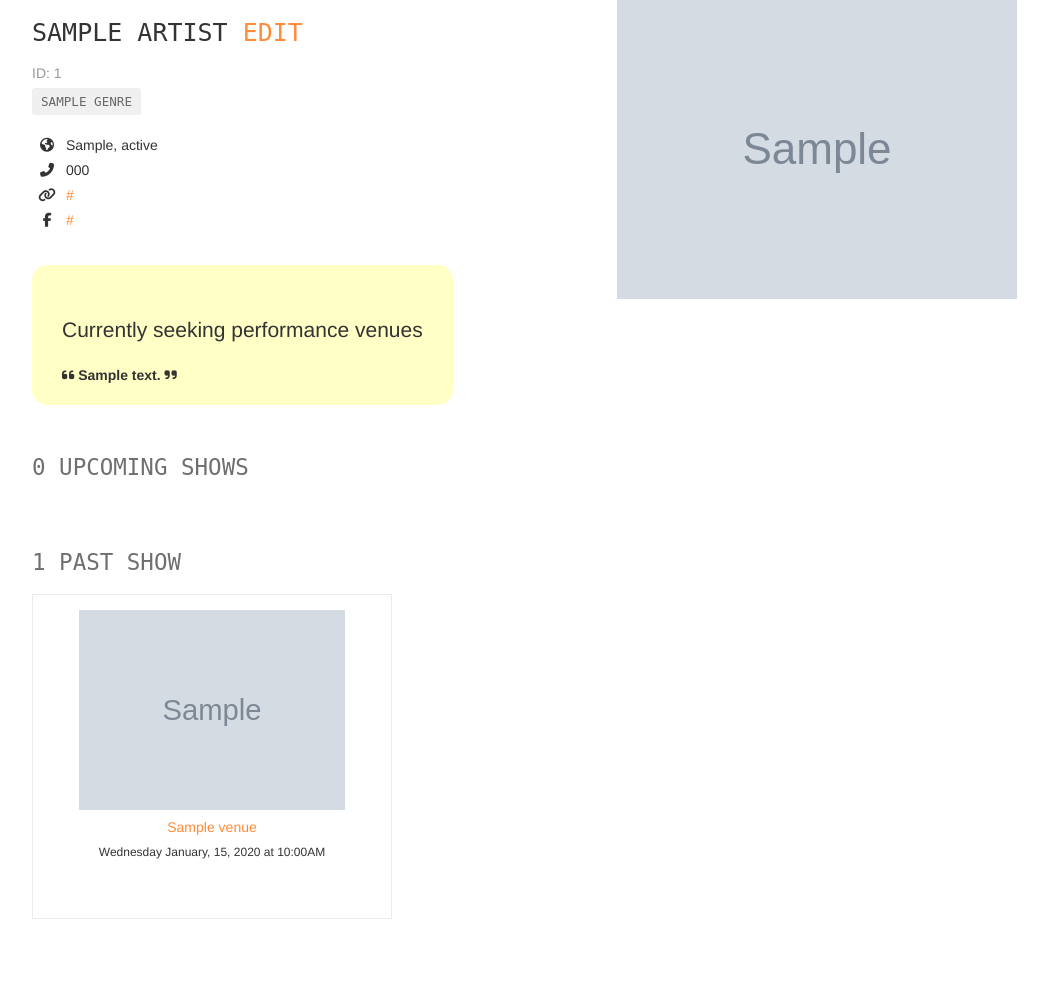
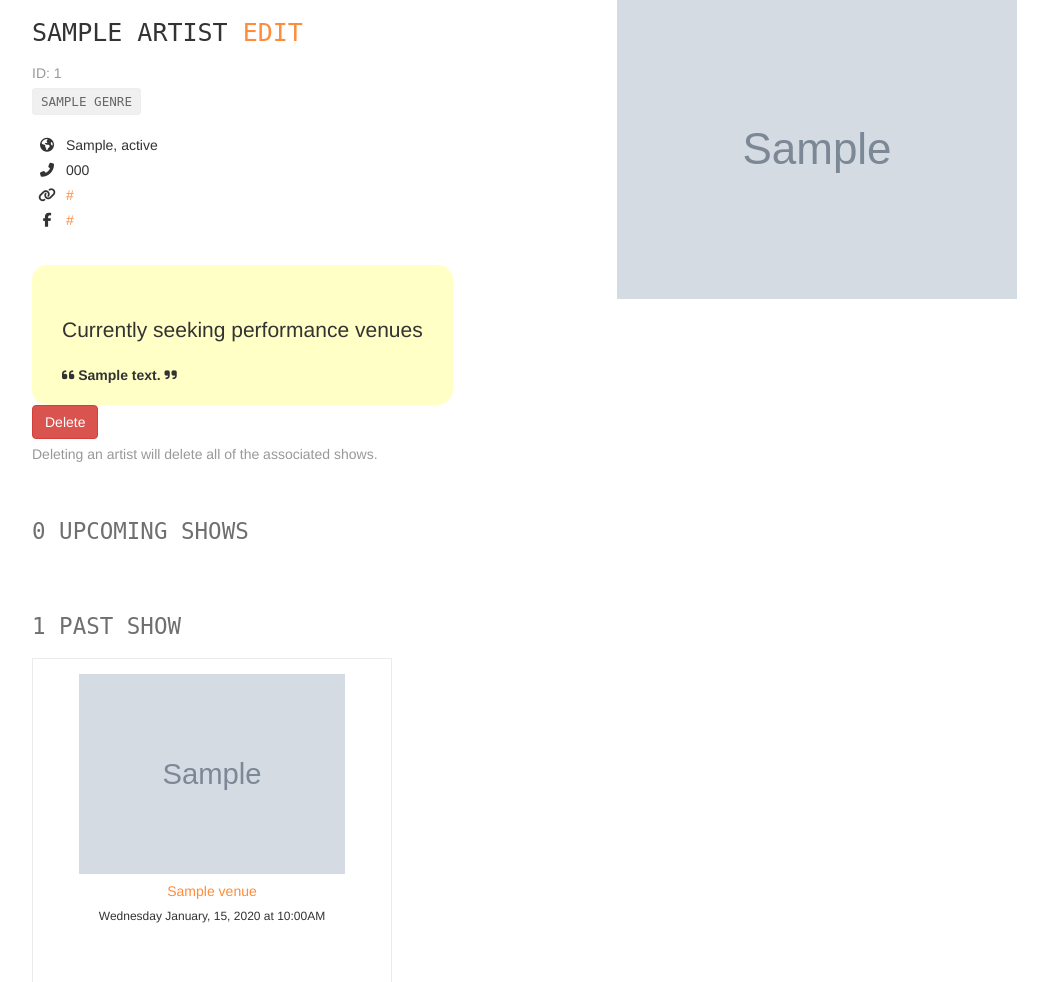
Before and after one commit to ameernasser88/Fyyur, a Flask app: page /artists/1 in a window 1280 px wide. Shown: the part 81-1063 px from the top of the page, without its empty margins (38-1086 px from the left). Run offline with Flask 2, Linux system fonts and the light colour scheme; tables that the repository leaves empty hold one stand-in row (values such as "Sample post"); grey boxes marked "Sample" are stand-in pictures; some libraries are stand-ins or nearby versions.

Commit message:
delete artist / venue

```diff
--- a/app.py
+++ b/app.py
@@ -71,10 +71,10 @@ class Artist(db.Model):
     city = db.Column(db.String(120), nullable=False)
     state = db.Column(db.String(120), nullable=False)
     phone = db.Column(db.String(120), nullable=True)
-    image_link = db.Column(db.String(500), nullable=False)
+    image_link = db.Column(db.String(500), nullable=True)
     facebook_link = db.Column(db.String(120), nullable=True)
     website = db.Column(db.String(120), nullable=True)
-    seeking_venue = db.Column(db.Boolean(), default=False, nullable=True)
+    seeking_venue = db.Column(db.Boolean(), default=False, nullable=False)
     seeking_description = db.Column(db.String(500), nullable=True)
     genres = db.relationship('Genre', secondary=artist_genres, backref=db.backref('artists', lazy=True))
 
@@ -266,14 +266,25 @@ def create_venue_submission():
     return render_template('pages/home.html')
 
 
-@app.route('/venues/<venue_id>', methods=['DELETE'])
+@app.route('/venues/<venue_id>/delete', methods=['POST'])
 def delete_venue(venue_id):
-    # TODO: Complete this endpoint for taking a venue_id, and using
-    # SQLAlchemy ORM to delete a record. Handle cases where the session commit could fail.
+    try:
+        venue = Venue.query.get(venue_id)
+        shows = Show.query.filter_by(venue_id=venue_id)
+        for show in shows:
+            db.session.delete(show)
+        db.session.delete(venue)
+        db.session.commit()
+        # on successful db delete, flash success
+        flash('Venue ' + venue.name + ' was successfully deleted!')
+    except:
+        db.session.rollback()
+        # TODO: on unsuccessful db delete, flash an error instead.
+        flash('An error occurred. Artist ' + venue.name + ' could not be deleted')
+    finally:
+        db.session.close()
+    return render_template('pages/home.html')
 
-    # BONUS CHALLENGE: Implement a button to delete a Venue on a Venue Page, have it so that
-    # clicking that button delete it from the db then redirect the user to the homepage
-    return None
 
 
 #  Artists
@@ -336,7 +347,24 @@ def show_artist(artist_id):
                                     })
     return render_template('pages/show_artist.html', artist=artist)
 
-
+@app.route('/artists/<artist_id>/delete', methods=['POST'])
+def delete_artist(artist_id):
+    try:
+        artist = Artist.query.get(artist_id)
+        shows = Show.query.filter_by(artist_id=artist_id)
+        for show in shows:
+            db.session.delete(show)
+        db.session.delete(artist)
+        db.session.commit()
+        # on successful db delete, flash success
+        flash('Artist ' + artist.name + ' was successfully deleted!')
+    except:
+        db.session.rollback()
+        # TODO: on unsuccessful db delete, flash an error instead.
+        flash('An error occurred. Artist ' + artist.name + ' could not be deleted')
+    finally:
+        db.session.close()
+    return render_template('pages/home.html')
 #  Update
 #  ----------------------------------------------------------------
 @app.route('/artists/<int:artist_id>/edit', methods=['GET'])
@@ -496,7 +524,7 @@ def create_artist_submission():
                             , phone=form.data['phone'] if form.data['phone'] != '' else None
                             , image_link=form.data['image_link'] if form.data['image_link'] != '' else None
                             , website=form.data['website'] if form.data['website'] != '' else None
-                            , seeking_talent=form.data['seeking_venue']
+                            , seeking_venue=form.data['seeking_venue']
                             , seeking_description=form.data['seeking_description'] if form.data['seeking_description'] != '' else None
                             )
         genres = []
--- a/templates/forms/new_artist.html
+++ b/templates/forms/new_artist.html
@@ -49,7 +49,7 @@
                 <label for="seeking_description" >Seeking Description</label>
                 {{ form.seeking_description(class_ = 'form-control', autofocus = true , id="seeking_description" , placeholder='Required if seeking venue is checked') }}
             </div>
-      <input type="submit" value="Create Venue" class="btn btn-primary btn-lg btn-block">
+      <input type="submit" value="Create Artist" class="btn btn-primary btn-lg btn-block">
     </form>
   </div>
 {% endblock %}
--- a/templates/pages/show_artist.html
+++ b/templates/pages/show_artist.html
@@ -39,6 +39,12 @@
 			<i class="fas fa-moon"></i> Not currently seeking performance venues
 		</p>
 		{% endif %}
+     <form action="/artists/{{artist.id}}/delete" method="POST">
+        <button type="submit" class="btn btn-danger">Delete</button>
+        <p class="subtitle">
+			Deleting an artist will delete all of the associated shows.
+		</p>
+    </form>
 	</div>
 	<div class="col-sm-6">
 		<img src="{{ artist.image_link }}" alt="Venue Image" />
```
Also changed, not shown: migrations/versions/214a51c2b220_.py (added, +32 -0 lines), migrations/versions/6b7beabc6f86_.py (added, +32 -0 lines), migrations/versions/a2712592dcdf_.py (added, +34 -0 lines), templates/pages/show_venue.html (+7 -0 lines).
